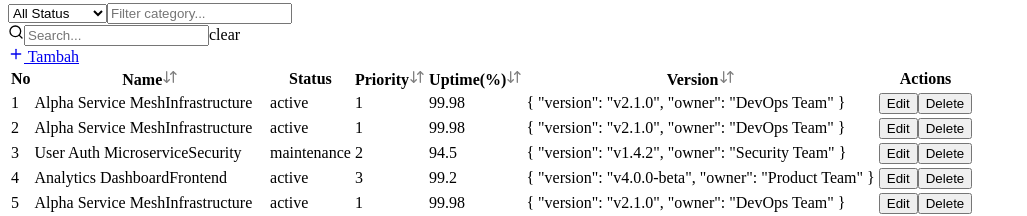
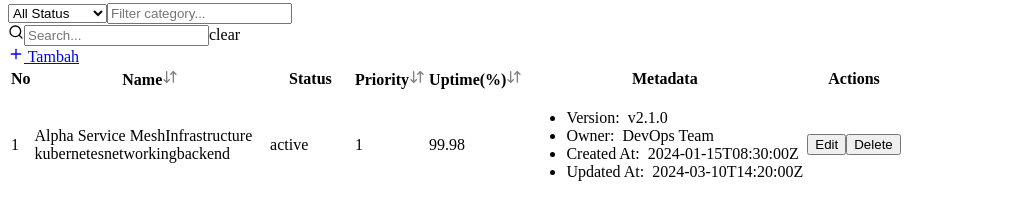
Before and after one commit to strbagus/nuxt-gallery, a Vue app: page /template in a window 1280 px wide. Shown: the part 594-810 px from the top of the page, without its empty margins (0-1027 px from the left). Built offline with nearby package versions, Linux system fonts and the light colour scheme; the HTML template or start-up script is replaced by a standard one.

Commit message:
table: tags sample

```diff
--- a/src/pages/template/Index.vue
+++ b/src/pages/template/Index.vue
@@ -35,8 +35,7 @@ const tbColumns = [
   },
   {
     data: "metadata",
-    label: "Version",
-    sortable: true,
+    label: "Metadata",
   },
   {
     data: "actions",
@@ -54,7 +53,6 @@ const extraParams = reactive({
   category: "",
   status: "",
 })
-
 </script>
 <template>
   <div class="flex justify-between items-center mb-4 gap-4">
@@ -81,6 +79,9 @@ const extraParams = reactive({
         <div class="flex flex-col">
           <span class="font-bold text-base-content">{{ item.name }}</span>
           <span class="text-xs opacity-50">{{ item.category }}</span>
+          <div class="flex gap-2 flex-wrap mt-2">
+            <span v-for="tag in item.tags" class="badge badge-sm badge-primary">{{ tag }}</span>
+          </div>
         </div>
       </template>
 
@@ -93,10 +94,13 @@ const extraParams = reactive({
           {{ value }}
         </div>
       </template>
-      <template #cell(metadata)="{ value }">
-        <div class="badge badge-sm badge-error">
-          {{ value }}
-        </div>
+      <template #cell(metadata)="{ item }">
+        <ul>
+          <li>Version:&nbsp; <span class="badge">{{ item.metadata.version }}</span></li>
+          <li>Owner:&nbsp; <span class="badge">{{ item.metadata.owner }}</span></li>
+          <li>Created At:&nbsp; <span class="badge">{{ item.created_at }}</span></li>
+          <li>Updated At:&nbsp; <span class="badge">{{ item.updated_at }}</span></li>
+        </ul>
       </template>
 
       <template #cell(actions)="{ item }">
```
